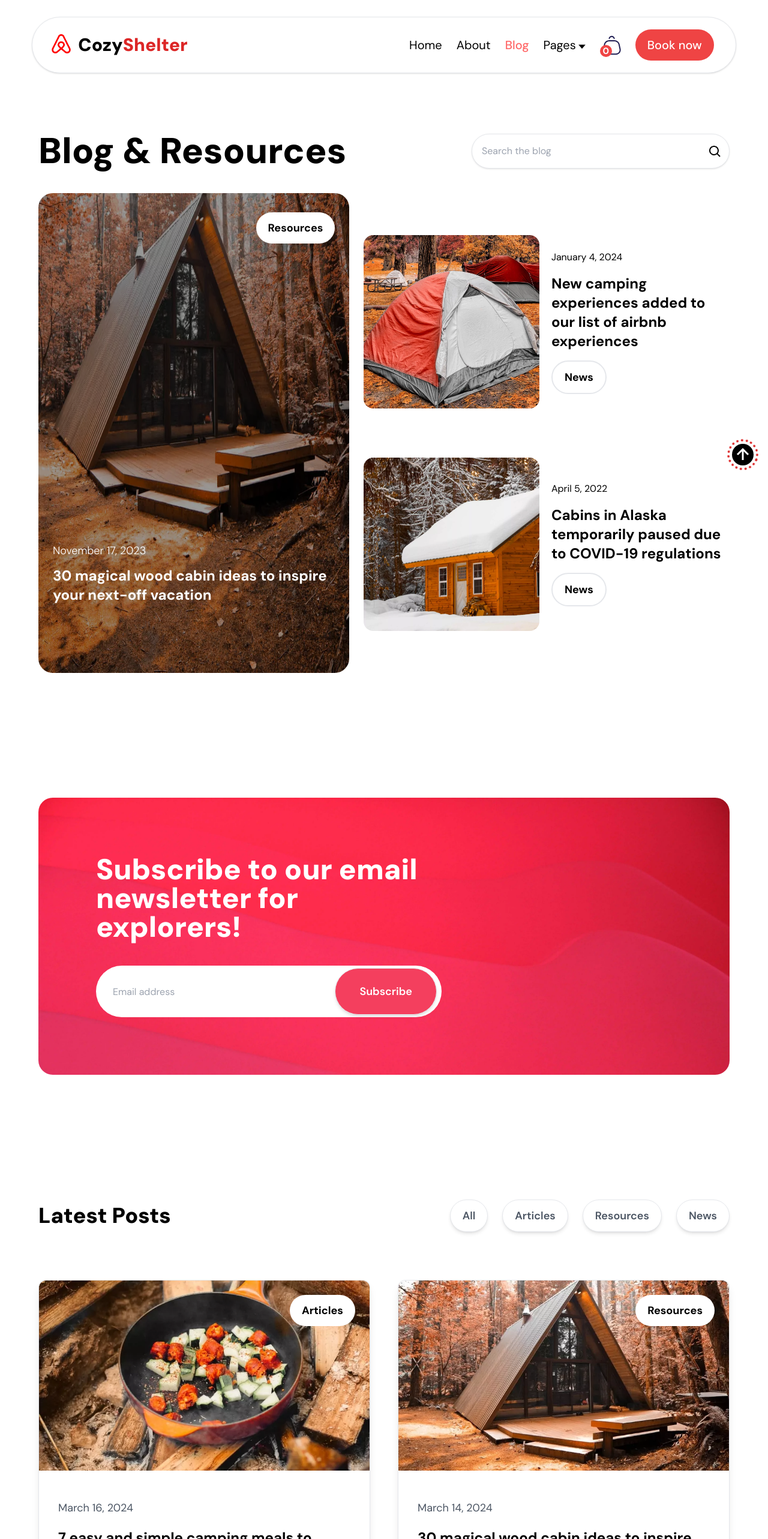
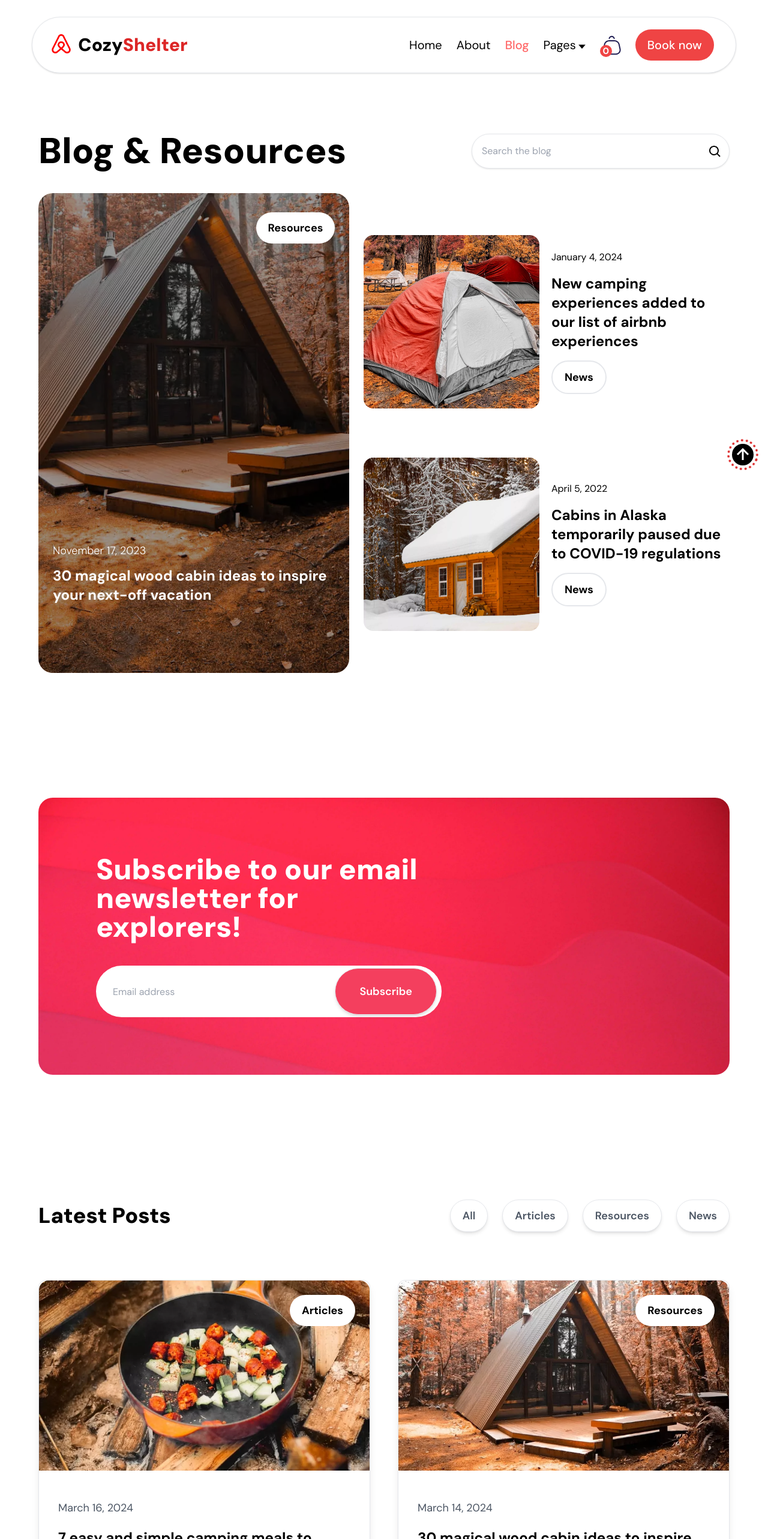
Before and after one commit to Patrick-Njiru/cozy-shelter, a React (Vite) app: page /blog in a window 1280 px wide. Shown: the top 2566 px of the page at 60% size. Built offline with nearby package versions, Linux system fonts and the light colour scheme; the HTML template or start-up script is replaced by a standard one.

Commit message:
Improve web perfomance by avoiding the use of double images for the same purpose.

```diff
--- a/src/components/CabinCard.jsx
+++ b/src/components/CabinCard.jsx
@@ -18,28 +18,16 @@ const CabinCard = ({ id, img, title, description, price, rooms, page }) => {
 			onMouseOver={() => setisHovered(true)}
 			onMouseLeave={() => setisHovered(false)}
 		>
-			{page !== "home" ? (
-				<div className='relative w-full h-fit'>
-					<img src={img} alt={title} className='block w-full h-auto opacity-0' />
-					<div
-						className='transition-all duration-500 delay-0 ease-in-out rounded-t-xl absolute start-0 end-0 top-0 bottom-0'
-						style={{
-							background: `url(${img}) no-repeat`,
-							backgroundPosition: "bottom center",
-							backgroundSize: `${isHovered ? "110% 110%" : "100% 100%"}`,
-						}}
-					></div>
-				</div>
-			) : (
-				<div
-					className='transition-all duration-500 delay-0 ease-in-out h-60 rounded-t-xl'
-					style={{
-						background: `url(${img}) no-repeat`,
-						backgroundPosition: "bottom center",
-						backgroundSize: `${isHovered ? "110% 110%" : "100% 100%"}`,
-					}}
-				></div>
-			)}
+			<div className='relative overflow-hidden rounded-t-xl'>
+				<img
+					src={img}
+					alt={title}
+					className={`
+							block object-cover transition-all duration-500 ease-in-out
+							${isHovered ? "scale-110" : ""}
+						`}
+				/>
+			</div>
 			<div className='space-y-5 p-6'>
 				<h1 className='font-bold text-2xl group-hover:text-red-500'> {title}</h1>
 				<p className='text-gray-400'>{description}</p>
--- a/src/pages/blog/components/latest/PostCard.jsx
+++ b/src/pages/blog/components/latest/PostCard.jsx
@@ -16,16 +16,15 @@ const PostCard = ({ id, img, details, from }) => {
 			onMouseOver={() => setisHovered(true)}
 			onMouseLeave={() => setisHovered(false)}
 		>
-			<div className='relative w-full'>
-				<img src={img} alt={details.title} className=' opacity-0 w-full rounded-2xl' />
-				<div
-					className='transition-all duration-400 delay-0 ease-in-out absolute start-0 end-0 top-0 bottom-0 rounded-t-xl p-6'
-					style={{
-						background: `url(${img}) no-repeat`,
-						backgroundPosition: "bottom center",
-						backgroundSize: `${isHovered ? "110% 110%" : "100% 100%"}`,
-					}}
-				>
+			<div className='relative w-full rounded-t-2xl overflow-hidden'>
+				<img
+					src={img}
+					alt={details.title}
+					className={`
+						object-cover transition-all duration-500 ease-in-out ${isHovered ? "scale-110" : ""}
+					`}
+				/>
+				<div className='transition-all duration-400 delay-0 ease-in-out absolute start-0 end-0 top-0 bottom-0 rounded-t-xl p-6'>
 					<div className='flex justify-end'>
 						<h4 className='text-lg bg-white rounded-full p-5 py-3 w-fit font-bold h-1/5'>
 							{details.category}
--- a/src/pages/blog/components/trending/Trending.jsx
+++ b/src/pages/blog/components/trending/Trending.jsx
@@ -1,28 +1,21 @@
-import { useState } from "react"
 import PropTypes from "prop-types"
 import TrendingBlogCard from "./TrendingBlogCard"
+import { Link } from "react-router-dom"
 
 const Trending = ({ trending }) => {
-	const [isHovered, setIsHovered] = useState(false)
-
 	return (
 		<section className='show-on-scroll px-6 sm:px-10 md:px-16 mt-10'>
 			<div className='flex flex-col space-y-6 items-start lg:space-x-6 lg:space-y-0 lg:flex-row'>
-				<div
-					className='relative rounded-3xl cursor-pointer lg:w-[45%] lg:h-screen'
-					onMouseOver={() => setIsHovered(true)}
-					onMouseLeave={() => setIsHovered(false)}
+				<Link
+					to={`/blog/${trending[0].id}`}
+					className='relative rounded-3xl cursor-pointer group overflow-hidden lg:w-[45%] lg:h-screen'
 				>
-					<img src={trending[0].img} alt='woodcabin' className='opacity-0 size-full' />
-
-					<div
-						className='absolute rounded-3xl bg-blend-darken start-0 end-0 top-0 bottom-0 transition-all duration-600 ease-ease-in-out p-6 py-8 pb-0'
-						style={{
-							background: `rgba(0,0,0,0.4) url(${trending[0].img}) no-repeat`,
-							backgroundSize: isHovered ? "110% 110%" : "100% 100%",
-							backgroundPosition: "center",
-						}}
-					>
+					<img
+						src={trending[0].img}
+						alt='woodcabin'
+						className='object-cover h-full transition-all duration-500 ease-in-out group-hover:scale-110'
+					/>
+					<div className='absolute rounded-3xl bg-blend-darken start-0 end-0 top-0 bottom-0 transition-all duration-600 ease-ease-in-out p-6 py-8 pb-0 bg-black bg-opacity-40'>
 						<div className='flex justify-end'>
 							<h4 className='text-lg bg-white rounded-full p-5 py-3 w-fit font-bold h-1/5'>
 								{trending[0].details.category}
@@ -40,7 +33,7 @@ const Trending = ({ trending }) => {
 							</div>
 						</div>
 					</div>
-				</div>
+				</Link>
 				<div className='flex flex-col justify-evenly space-y-6 lg:space-y-3 lg:h-screen lg:w-[52%]'>
 					{trending
 						.filter((blog) => blog.id > 1)
--- a/src/pages/blog/components/trending/TrendingBlogCard.jsx
+++ b/src/pages/blog/components/trending/TrendingBlogCard.jsx
@@ -1,27 +1,18 @@
-import { useState } from "react"
 import PropTypes from "prop-types"
 import { Link } from "react-router-dom"
 
 const TrendingBlogCard = ({ id, img, details }) => {
-	const [isHovered, setIsHovered] = useState(false)
-
 	return (
 		<Link
 			to={`/blog/${id}`}
 			className='flex flex-col space-y-6 group justify-between md:space-x-5 cursor-pointer w-full md:items-center md:space-y-0 md:flex-row'
-			onMouseOver={() => setIsHovered(true)}
-			onMouseLeave={() => setIsHovered(false)}
 		>
-			<div className='relative md:w-1/2 lg:w-[49%]'>
-				<img src={img} alt={details.title} className=' opacity-0 w-full rounded-2xl' />
-				<div
-					className='transition-all duration-600 ease-ease-in-out rounded-2xl absolute start-0 end-0 top-0 bottom-0'
-					style={{
-						background: `rgba(0,0,0,0.4) url(${img}) no-repeat`,
-						backgroundSize: isHovered ? "110% 110%" : "100% 100%",
-						backgroundPosition: "center",
-					}}
-				></div>
+			<div className='relative md:w-1/2 lg:w-[49%] overflow-hidden rounded-2xl group'>
+				<img
+					src={img}
+					alt={details.title}
+					className='transition-all duration-500 ease-in-out object-cover group-hover:scale-110'
+				/>
 			</div>
 			<div className='space-y-4 transition-all duration-600 ease-ease-in-out group-hover:text-red-500 md:w-1/2 lg:w-[48%]'>
 				<p>{details.date}</p>
--- a/src/pages/blog/pages/post/components/OtherPosts.jsx
+++ b/src/pages/blog/pages/post/components/OtherPosts.jsx
@@ -18,7 +18,9 @@ const OtherPosts = () => {
 			</div>
 			<div className='flex flex-wrap mt-16 justify-between items-center'>
 				{blogsData.latestPosts
-					.filter((blog) => blog.id != postId)
+					.filter((blog) =>
+						postId == 1 ? blog.id != postId && blog.id != 5 : blog.id != postId
+					)
 					.slice(0, 2)
 					.map((blog) => (
 						<PostCard key={blog.id} {...blog} from='latest-posts' />
--- a/src/pages/rooms/pages/cabin/components/gallery/GalleryImage.jsx
+++ b/src/pages/rooms/pages/cabin/components/gallery/GalleryImage.jsx
@@ -1,25 +1,18 @@
-import { useState } from "react"
 import PropTypes from "prop-types"
 
 const GalleryImage = ({ image }) => {
-	const [isHovered, setIsHovered] = useState(false)
-
 	return (
-		<article className='show-on-scroll relative mx-auto my-6 sm:w-[47%] lg:w-[23%]'>
-			<img src={image} alt='ig image' className='opacity-0 w-full' />
-			<a
-				href='https://www.instagram.com'
-				target='_blank'
-				className='transition-all duration-900 ease-ease-in-out rounded-3xl w-100% h-full absolute top-0 start-0 end-0 bottom-0'
-				style={{
-					background: `url(${image}) no-repeat`,
-					backgroundSize: `${isHovered ? "110% 110%" : "100% 100%"}`,
-					backgroundPosition: "center center",
-				}}
-				onMouseOver={() => setIsHovered(true)}
-				onMouseLeave={() => setIsHovered(false)}
-			></a>
-		</article>
+		<a
+			href='#instagram'
+			target='_blank'
+			className='show-on-scroll inline-block relative mx-auto my-6 rounded-xl overflow-hidden sm:w-[47%] lg:w-[23%]'
+		>
+			<img
+				src={image}
+				alt='ig image'
+				className='object-cover transition-all duration-500 ease-in-out hover:scale-110'
+			/>
+		</a>
 	)
 }
 
--- a/src/pages/shared/footer/InstagramImage.jsx
+++ b/src/pages/shared/footer/InstagramImage.jsx
@@ -1,24 +1,15 @@
-import { useState } from "react"
 import PropTypes from "prop-types"
 
 const InstagramImage = ({ image }) => {
-	const [isHovered, setIsHovered] = useState(false)
-
 	return (
 		<div className='relative w-[31%] m-[1%]'>
-			<img src={image} alt='ig image' className='opacity-0 w-full' />
-			<a
-				href='https://www.instagram.com'
-				target='_blank'
-				className='transition-all duration-900 ease-ease-in-out rounded-xl w-100% h-full absolute top-0 start-0 end-0 bottom-0'
-				style={{
-					background: `url(${image}) no-repeat`,
-					backgroundSize: `${isHovered ? "110% 110%" : "100% 100%"}`,
-					backgroundPosition: "center center",
-				}}
-				onMouseOver={() => setIsHovered(true)}
-				onMouseLeave={() => setIsHovered(false)}
-			></a>
+			<a href='#instagram' className='inline-block rounded-xl overflow-hidden group'>
+				<img
+					src={image}
+					alt='ig image'
+					className='transition-all duration-500 ease-in-out object-cover group-hover:scale-110'
+				/>
+			</a>
 		</div>
 	)
 }
```
